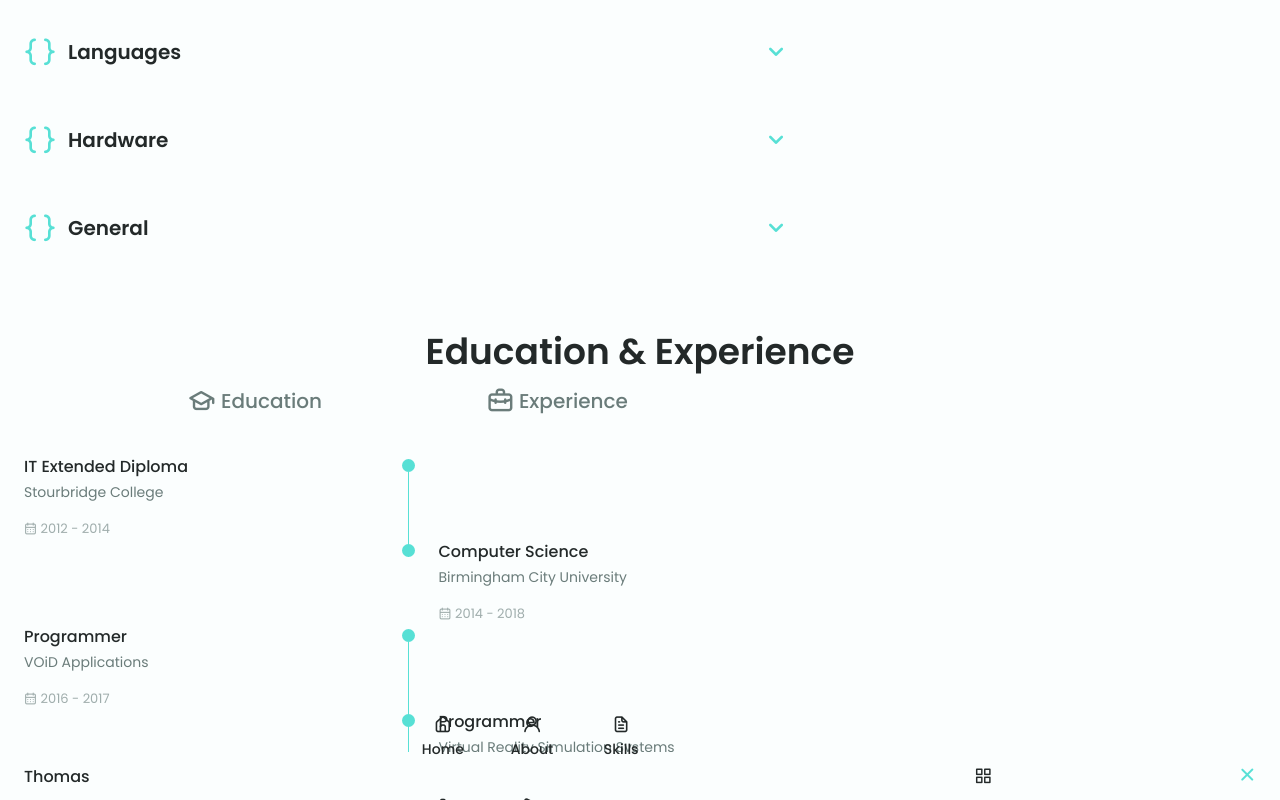
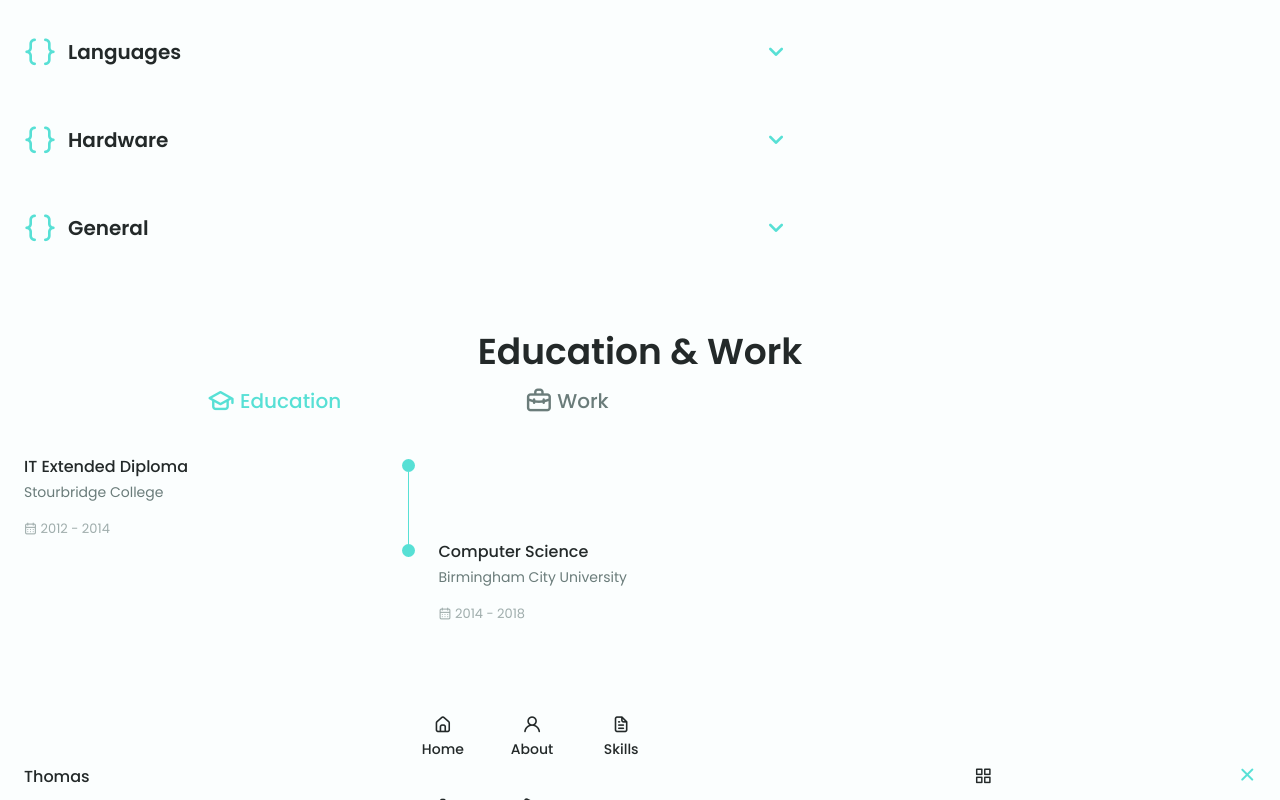
Before and after one commit to tom-ankers/portfolio, a plain HTML site: page index.html in a window 1280 px wide. Both pictures are taken after a click on the element "Education". Shown: the part 1808-2608 px from the top of the page. Drawn offline with nearby package versions, Linux system fonts and the light colour scheme.

Commit message:
Logic for switching qualification tabs

```diff
--- a/assets/css/styles.css
+++ b/assets/css/styles.css
@@ -516,6 +516,19 @@ img {
   transform: translate(6px, -7px);
 }
 
+.qualification [data-content]{
+  display: none;
+}
+
+.qualification_active[data-content]
+{
+  display: block;
+}
+
+.qualification_button.qualification_active{
+  color: var(--first-color);
+}
+
 /*==================== SERVICES ====================*/
 
 
--- a/assets/js/main.js
+++ b/assets/js/main.js
@@ -51,6 +51,24 @@ skillsHeader.forEach((el) =>{
 })
 
 /*==================== QUALIFICATION TABS ====================*/
+const tabs = document.querySelectorAll('[data-target]'),
+      tabContents = document.querySelectorAll('[data-content]')
+
+tabs.forEach(tab =>{
+    tab.addEventListener('click', () =>{
+        const target = document.querySelector(tab.dataset.target)
+
+        tabContents.forEach(tabContent =>{
+            tabContent.classList.remove('qualification_active')
+        })
+        target.classList.add('qualification_active')
+
+        tabs.forEach(tab =>{
+            tab.classList.remove('qualification_active')
+        })
+        tab.classList.add('qualification_active')
+    })
+})
 
 
 /*==================== SERVICES MODAL ====================*/
--- a/index.html
+++ b/index.html
@@ -330,24 +330,24 @@
 
             <!--==================== QUALIFICATION ====================-->
             <section class="qualification section">
-                <h2 class="section_title">Education & Experience</h2>
+                <h2 class="section_title">Education & Work</h2>
 
                 <div class="qualification_container container">
                     <div class="qualification_tabs">
-                        <div class="qualification_button button--flex">
+                        <div class="qualification_button button--flex" data-target='#education'>
                             <i class="uil uil-graduation-cap qualification_icon"></i>
                             Education
                         </div>
 
-                        <div class="qualification_button button--flex">
+                        <div class="qualification_button button--flex qualification_active" data-target='#work'>
                             <i class="uil uil-briefcase-alt qualification_icon"></i>
-                            Experience
+                            Work
                         </div>
                     </div>
 
                     <div class="qualification_sections">
                         <!--==================== QUALIFICATION CONTENT 1 ====================-->
-                        <div class="qualification_content">
+                        <div class="qualification_content" data-content id="education">
                             <!--==================== QUALIFICATION 1 ====================-->
                             <div class="qualification_data">
                                 <div>
@@ -384,7 +384,7 @@
                         </div>
 
                         <!--==================== QUALIFICATION CONTENT 2 ====================-->
-                        <div class="qualification_content">
+                        <div class="qualification_content qualification_active" data-content id="work">
                             <!--==================== QUALIFICATION 1 ====================-->
                             <div class="qualification_data">
                                 <div>
```
